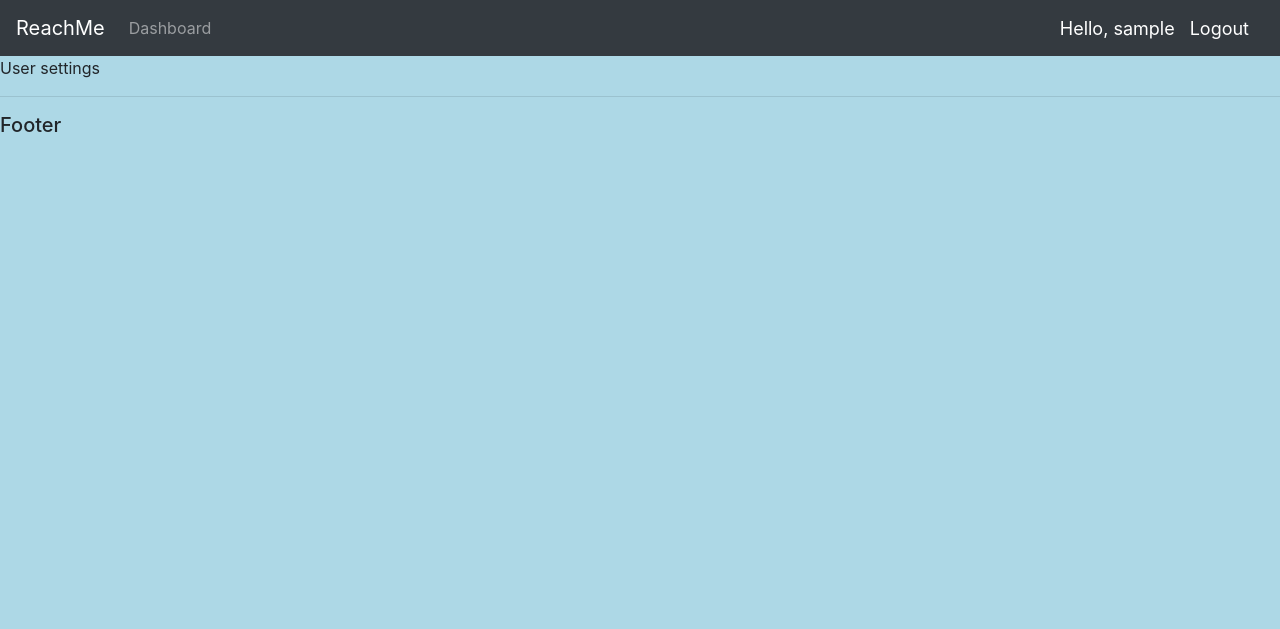
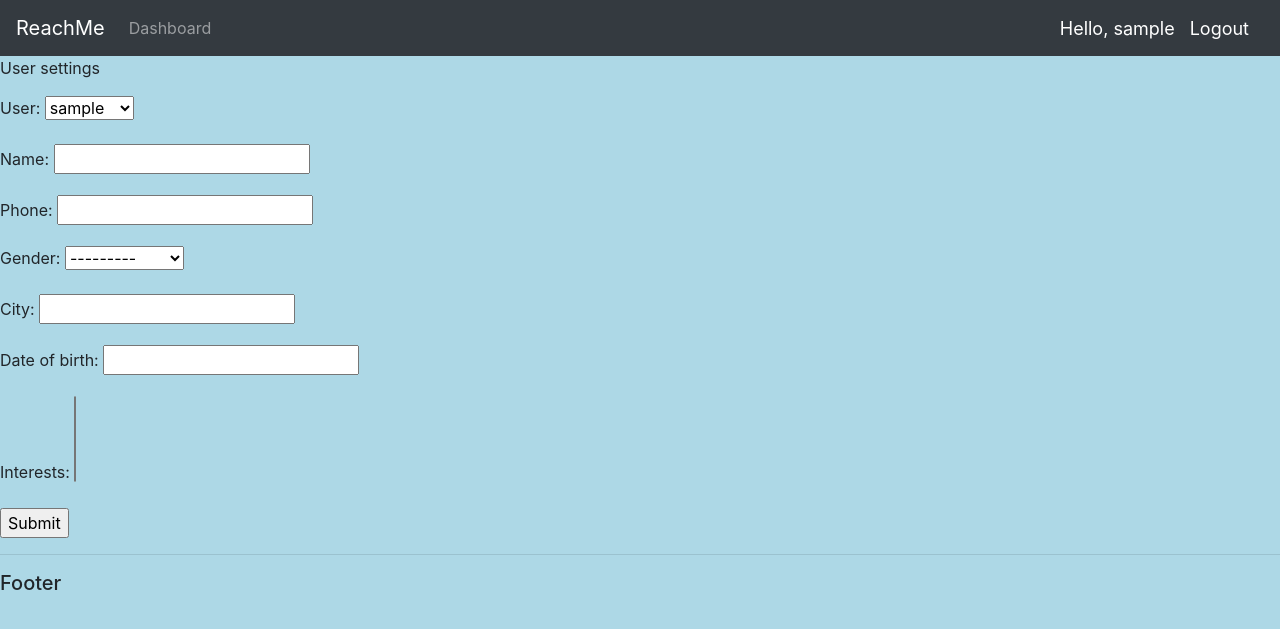
Before and after one commit to digu-007/ReachMe, a Django app: page /settings/ in a window 1280 px wide. Shown: the top 629 px of the page. Run offline with Django 3.2, Linux system fonts and the light colour scheme; the visitor is signed in with stand-in values (Sample User, id 1); data comes from the database, SQL or seed files in the repository; some libraries are stand-ins or nearby versions.

Commit message:
Add UserInfo form

```diff
--- a/ReachMe/user/forms.py
+++ b/ReachMe/user/forms.py
@@ -3,7 +3,15 @@ from django.forms import ModelForm
 from django.contrib.auth.forms import UserCreationForm
 from django.contrib.auth.models import User
 
+from .models import UserInfo
+
 class CreateUserForm(UserCreationForm):
     class Meta:
         model = User
         fields = ['first_name', 'last_name', 'username', 'email', 'password1', 'password2']
+
+
+class CreateUserInfoForm(ModelForm):
+    class Meta:
+        model = UserInfo
+        fields = ['user', 'name', 'phone', 'gender', 'city', 'date_of_birth', 'interests']
--- a/ReachMe/user/templates/user/settings.html
+++ b/ReachMe/user/templates/user/settings.html
@@ -5,4 +5,11 @@
 
 <p>User settings</p>
 
+<form action="" method="POST">
+    {% csrf_token %}
+    {{form.as_p}}
+
+    <input type="submit" name="Save settings">
+</form>
+
 {% endblock %}
--- a/ReachMe/user/views.py
+++ b/ReachMe/user/views.py
@@ -5,7 +5,7 @@ from django.contrib.auth import authenticate, login, logout
 from django.contrib.auth.forms import UserCreationForm
 from django.contrib.auth.decorators import login_required
 
-from .forms import CreateUserForm
+from .forms import CreateUserForm, CreateUserInfoForm
 
 
 @login_required(login_url='login')
@@ -23,8 +23,13 @@ def registerPage(request):
         if form.is_valid():
             form.save()
             username = form.cleaned_data.get('username')
+            password = form.cleaned_data.get('password1')
+
+            user = authenticate(request, username=username, password=password)
+            login(request, user)
+
             messages.success(request, 'Account was created for ' + username)
-            return redirect('login')
+            return redirect('settings')
 
     context = {'form':form}
     return render(request, 'user/register.html', context)
@@ -58,4 +63,13 @@ def dashboardPage(request):
 
 @login_required(login_url='login')
 def settingsPage(request):
-    return render(request, 'user/settings.html')
+    form = CreateUserInfoForm(initial={'user': request.user})
+
+    if request.method == 'POST':
+        form = CreateUserInfoForm(request.POST)
+        if form.is_valid():
+            form.save()
+            return redirect('dashboard')
+
+    context = {'form':form}
+    return render(request, 'user/settings.html', context)
```
